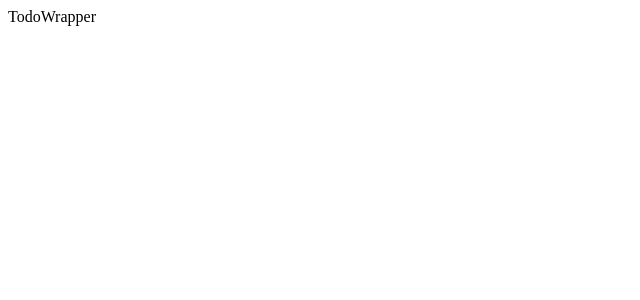
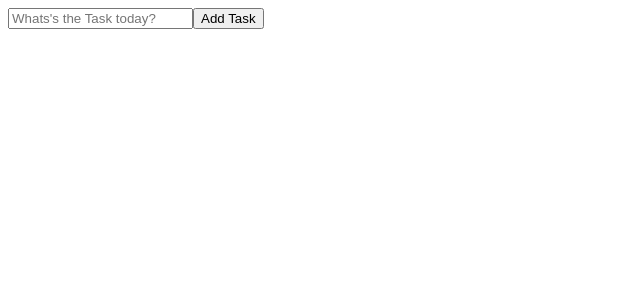
Before and after one commit to thecountrymouth11/todo, a React (Create React App) app: page / in a window 1280 px wide. Shown: the top 300 px of the page, without its empty margins (0-640 px from the left). Built offline with nearby package versions, Linux system fonts and the light colour scheme.

Commit message:
form-set

```diff
--- a/src/components/TodoForm.js
+++ b/src/components/TodoForm.js
@@ -1,7 +1,16 @@
-import React from 'react'
+import React from "react";
 
 export const TodoForm = () => {
   return (
-    <div>TodoForm</div>
-  )
-}
+    <form className="TodoForm">
+      <input
+        type="text"
+        className="todo-input"
+        placeholder="Whats's the Task today?"
+      />
+      <button type="submit" className="todo-btn">
+        Add Task
+      </button>
+    </form>
+  );
+};
--- a/src/components/TodoWrapper.js
+++ b/src/components/TodoWrapper.js
@@ -1,7 +1,10 @@
-import React from 'react'
+import React from "react";
+import { TodoForm } from "./TodoForm";
 
 export const TodoWrapper = () => {
   return (
-    <div>TodoWrapper</div>
-  )
-}
+    <div className="TodoWrapper">
+      <TodoForm />
+    </div>
+  );
+};
```
